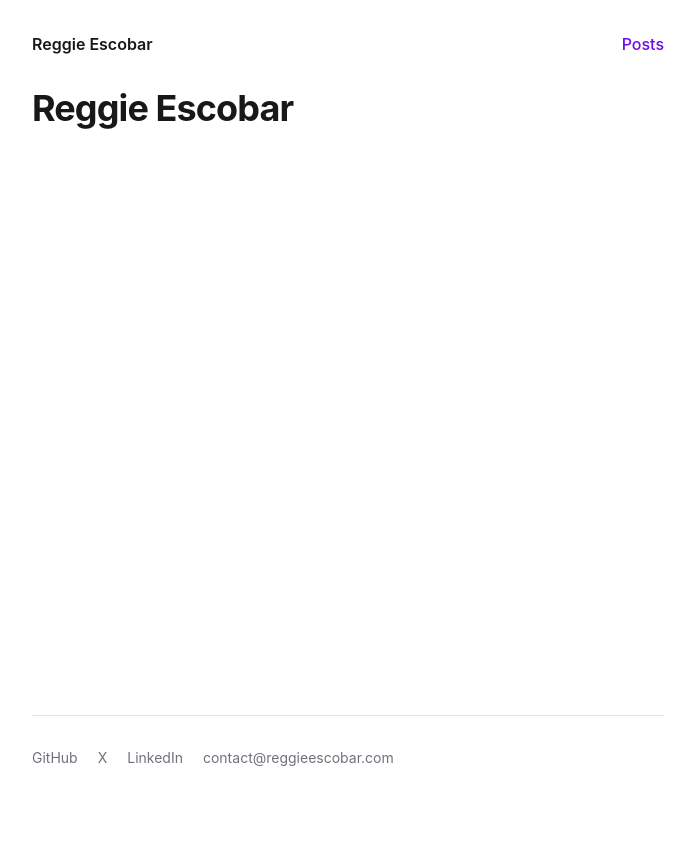
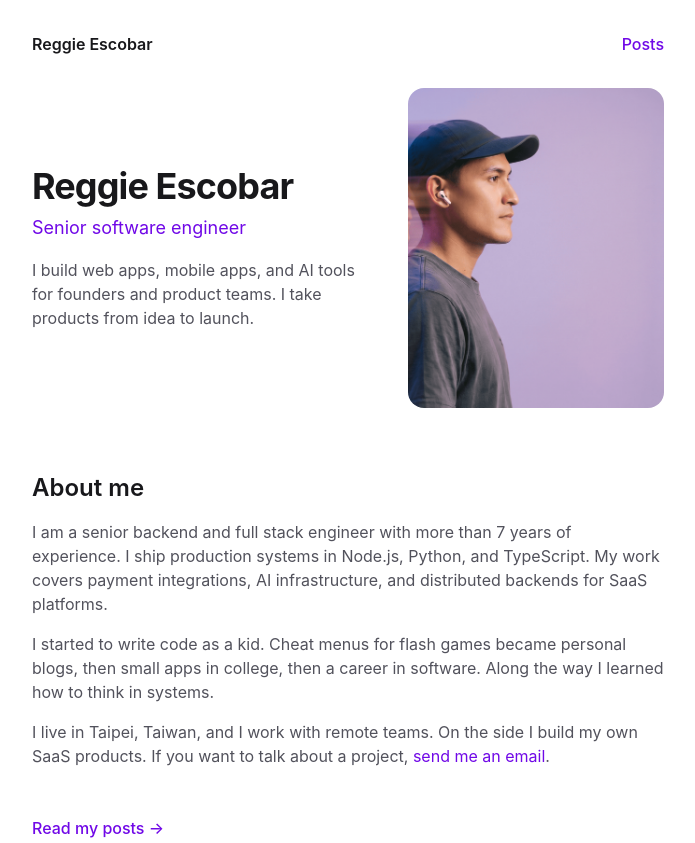
Before and after one commit to prodoxx/personal-website, an Astro site: page / in a window 1280 px wide. Shown: the top 843 px of the page, without its empty margins (292-987 px from the left). Before the commit the page ends 800 px from the top, so only its background shows below. Built offline with nearby package versions, Linux system fonts and the light colour scheme; Astro itself is replaced by a stand-in of ours.

Commit message:
feat: build the front page with the hero and about sections

```diff
--- a/src/pages/index.astro
+++ b/src/pages/index.astro
@@ -1,10 +1,82 @@
 ---
+import { Image } from "astro:assets";
 import Base from "../layouts/Base.astro";
+import hero from "../assets/hero.png";
+
+const jsonLd = JSON.stringify({
+  "@context": "https://schema.org",
+  "@graph": [
+    {
+      "@type": "Person",
+      name: "Reggie Escobar",
+      url: "https://reggieescobar.com/",
+      image: "https://reggieescobar.com/images/reggie.png",
+      jobTitle: "Senior Software Engineer",
+      sameAs: [
+        "https://github.com/prodoxx",
+        "https://x.com/_reggieescobar",
+        "https://www.linkedin.com/in/reggie-escobar/",
+      ],
+    },
+    {
+      "@type": "WebSite",
+      name: "Reggie Escobar",
+      url: "https://reggieescobar.com/",
+    },
+  ],
+});
 ---
 
 <Base
   title="Reggie Escobar | Senior Software Engineer"
   description="Reggie Escobar is a senior software engineer with more than 7 years of experience. He builds web apps, mobile apps, and AI tools."
 >
-  <h1 class="text-4xl font-bold tracking-tight text-zinc-900">Reggie Escobar</h1>
+  <script type="application/ld+json" set:html={jsonLd} slot="head" />
+
+  <section class="flex flex-col-reverse gap-8 sm:flex-row sm:items-center">
+    <div class="flex-1">
+      <h1 class="text-4xl font-bold tracking-tight text-zinc-900">Reggie Escobar</h1>
+      <p class="mt-2 text-lg text-violet-700">Senior software engineer</p>
+      <p class="mt-4 text-zinc-600">
+        I build web apps, mobile apps, and AI tools for founders and product
+        teams. I take products from idea to launch.
+      </p>
+    </div>
+    <div class="w-full overflow-hidden rounded-2xl sm:w-64 sm:shrink-0">
+      <Image
+        src={hero}
+        alt="Reggie Escobar"
+        widths={[320, 640, 960]}
+        sizes="(min-width: 640px) 16rem, 100vw"
+        loading="eager"
+        class="aspect-[16/9] w-full object-cover object-right sm:aspect-[4/5]"
+      />
+    </div>
+  </section>
+
+  <section class="mt-16">
+    <h2 class="text-2xl font-semibold text-zinc-900">About me</h2>
+    <div class="mt-4 space-y-4 text-zinc-600">
+      <p>
+        I am a senior backend and full stack engineer with more than 7 years
+        of experience. I ship production systems in Node.js, Python, and
+        TypeScript. My work covers payment integrations, AI infrastructure,
+        and distributed backends for SaaS platforms.
+      </p>
+      <p>
+        I started to write code as a kid. Cheat menus for flash games became
+        personal blogs, then small apps in college, then a career in
+        software. Along the way I learned how to think in systems.
+      </p>
+      <p>
+        I live in Taipei, Taiwan, and I work with remote teams. On the side I
+        build my own SaaS products. If you want to talk about a project,
+        <a href="mailto:contact@reggieescobar.com" class="text-violet-700 hover:underline">send me an email</a>.
+      </p>
+    </div>
+  </section>
+
+  <p class="mt-12">
+    <a href="/posts/" class="font-medium text-violet-700 hover:underline">Read my posts →</a>
+  </p>
 </Base>
```
Also changed, not shown: src/assets/hero.png (renamed from public/hero.png).
